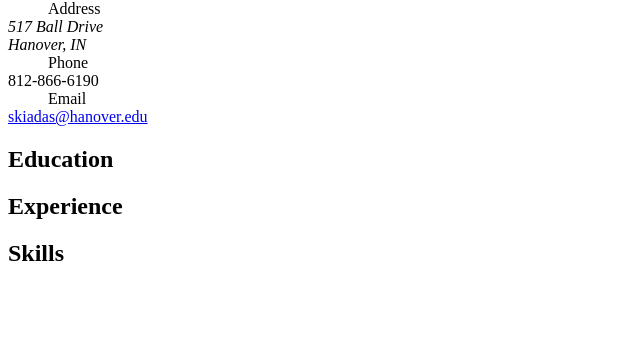
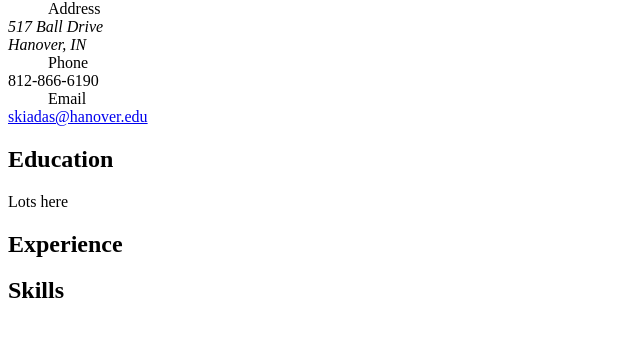
Before and after one commit to skiadas/cloud-cv-challenge, a plain HTML site: page site/resume.html in a window 1280 px wide. Shown: the part 127-464 px from the top of the page, without its empty margins (0-640 px from the left). Drawn offline with Linux system fonts and the light colour scheme.

Commit message:
Adding a resume line to test job trigger

```diff
--- a/site/resume.html
+++ b/site/resume.html
@@ -21,6 +21,7 @@
 </header>
 <section id="education">
   <h2>Education</h2>
+  Lots here
 </section>
 <section id="experience">
   <h2>Experience</h2>
```
